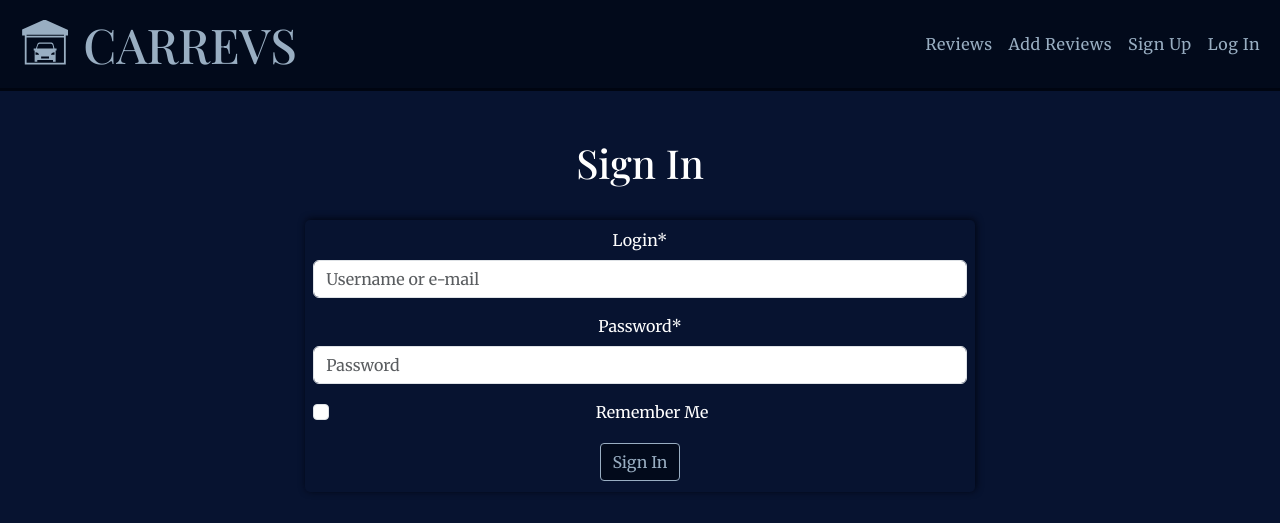
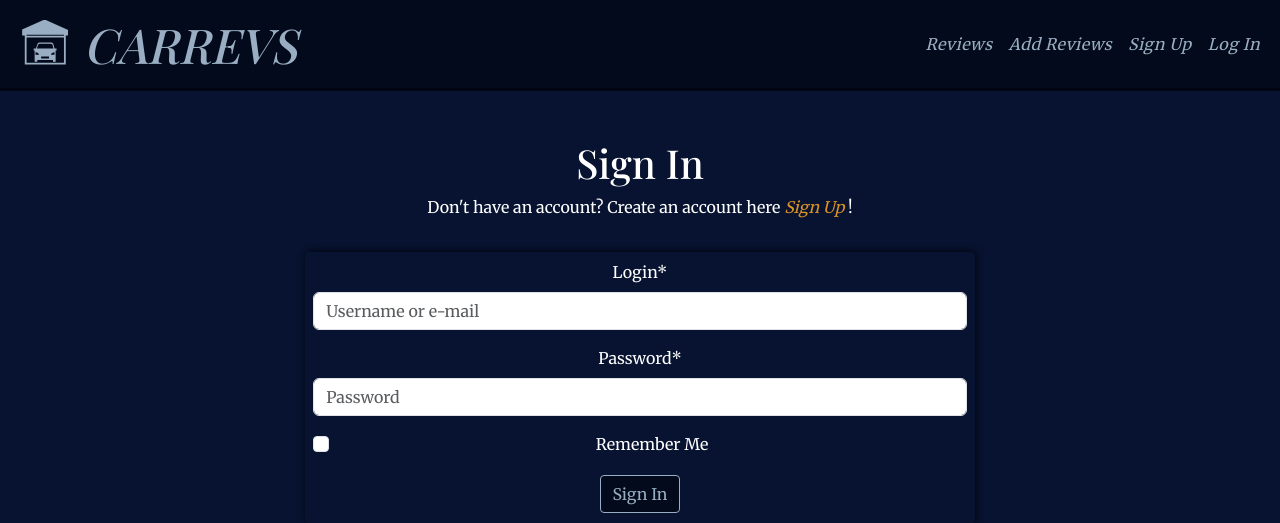
Before and after one commit to rimanfarhood/Carrevs-Car-Reviews, a Django app: page /accounts/login/ in a window 1280 px wide. Shown: the top 523 px of the page. Run offline with Django 4.2, Linux system fonts and the light colour scheme; parts of the project's set-up code (start-up, migrations or seed data) failed here and were passed over; some libraries are stand-ins or nearby versions; some web fonts are replaced.

Commit message:
Add a link to sign up in allauths login.html

```diff
--- a/static/css/base.css
+++ b/static/css/base.css
@@ -42,6 +42,12 @@ main {
 
 h1, h2, h3, h4, h5, h6 {
     font-family: var(--title);
+}
+
+a {
+    text-decoration: none;
+    color: var(--color);
+    font-style: italic;
 }
 
 /*------------- Header */
--- a/templates/allauth/account/login.html
+++ b/templates/allauth/account/login.html
@@ -9,6 +9,9 @@
 <div class="container text-center">
 
     <h1>{% trans "Sign In" %}</h1>
+
+    <p>{% blocktrans %}Don't have an account? Create an account here <a href="{{ signup_url }}">Sign Up </a>!{% endblocktrans %}</p>
+
     <form class="form p-2" method="POST" action="{% url 'account_login' %}">
         {% csrf_token %}
         {{ form|crispy }}
--- a/templates/allauth/account/signup.html
+++ b/templates/allauth/account/signup.html
@@ -10,7 +10,7 @@
 
   <h1>{% trans "Sign Up" %}</h1>
 
-  <p>{% blocktrans %}Already have an account? Then please <a href="{{ login_url }}">sign in</a>.{% endblocktrans %}</p>
+  <p>{% blocktrans %}Already have an account? Then please <a href="{{ login_url }}">Sign In</a>.{% endblocktrans %}</p>
 
   <form class="form p-2" id="signup_form" method="post" action="{% url 'account_signup' %}">
     {% csrf_token %}
```
